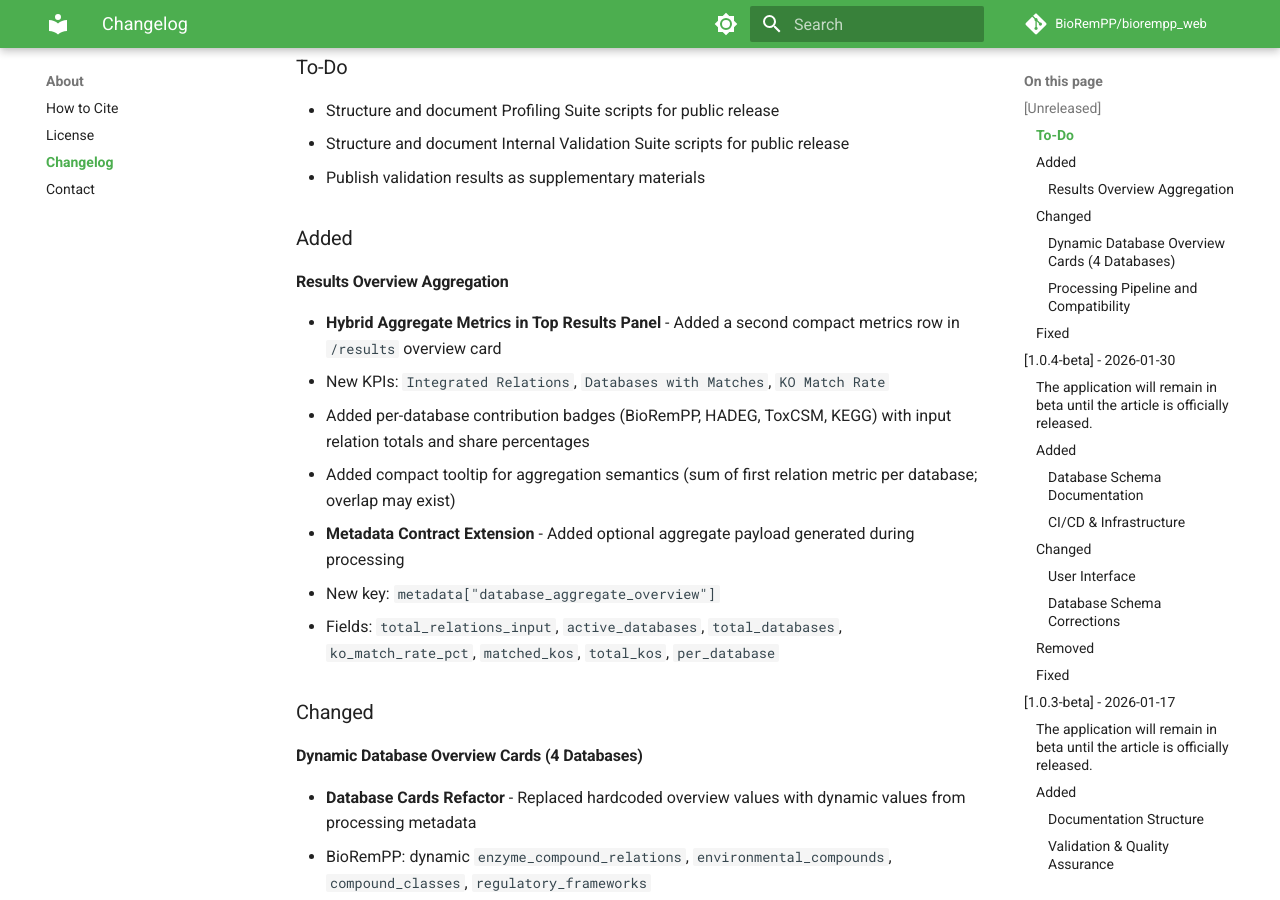
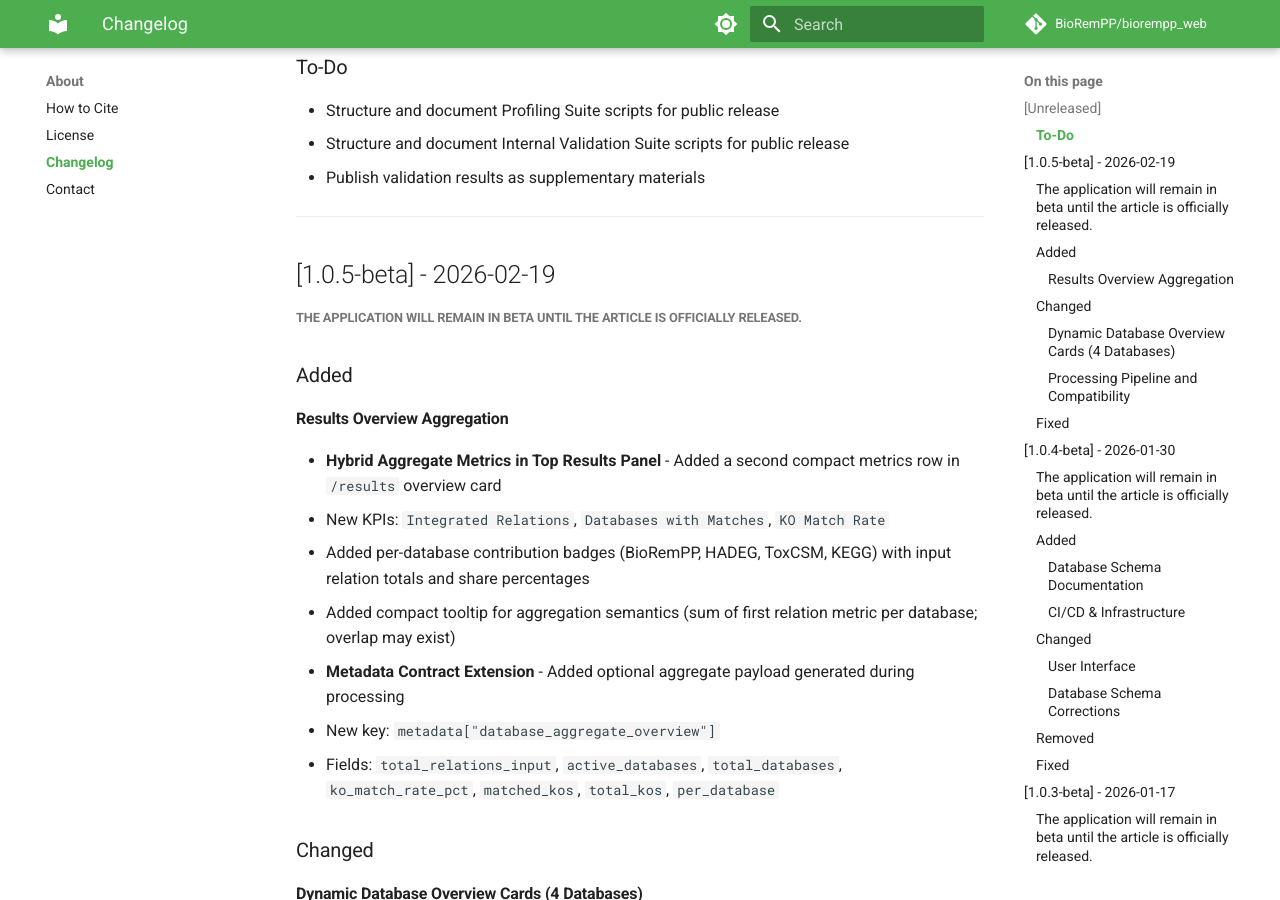
Before and after one commit to BioRemPP/biorempp_web, an MkDocs documentation site: the page built from docs/about/changelog.md, in a window 1280 px wide and 900 px high, scrolled down 360 px. Built offline with MkDocs 1.6.1 and Material for MkDocs 9.7.7, drawn with Linux system fonts in a browser that asks for light colours; comment, search, counter and statistics services are not loaded; the version menu is left out.

Commit message:
chore(release): bump to 1.0.5-beta and move changelog entries

```diff
--- a/docs/about/changelog.md
+++ b/docs/about/changelog.md
@@ -14,6 +14,11 @@ and this project adheres to [Semantic Versioning](https://semver.org/spec/v2.0.0
 - Structure and document Profiling Suite scripts for public release
 - Structure and document Internal Validation Suite scripts for public release
 - Publish validation results as supplementary materials
+
+---
+
+## [1.0.5-beta] - 2026-02-19
+##### The application will remain in beta until the article is officially released.
 
 ### Added
 
--- a/pyproject.toml
+++ b/pyproject.toml
@@ -10,7 +10,7 @@ build-backend = "setuptools.build_meta"
 # ============================================================================
 [project]
 name = "biorempp-web"
-version = "1.0.4-beta"
+version = "1.0.5-beta"
 description = "BioRemPP Web - Bioremediation Potential Profile"
 readme = "README.md"
 requires-python = ">=3.11"
@@ -43,6 +43,7 @@ dependencies = [
     "pandas>=2.0.0,<3.0.0",
     "numpy>=1.26.0,<2.0.0",
     "openpyxl>=3.1.0,<4.0.0",
+
 
     # Scientific Computing
     "scipy>=1.14.1,<2.0.0",
@@ -107,6 +108,7 @@ dependencies = [
 
 # Development tools
 dev = [
+    "great_expectations>=1.12,<2.0",
     "pytest>=8.2.0",
     "pytest-cov>=5.0.0,<6.0.0",
     "pytest-asyncio>=0.24.0",
```
